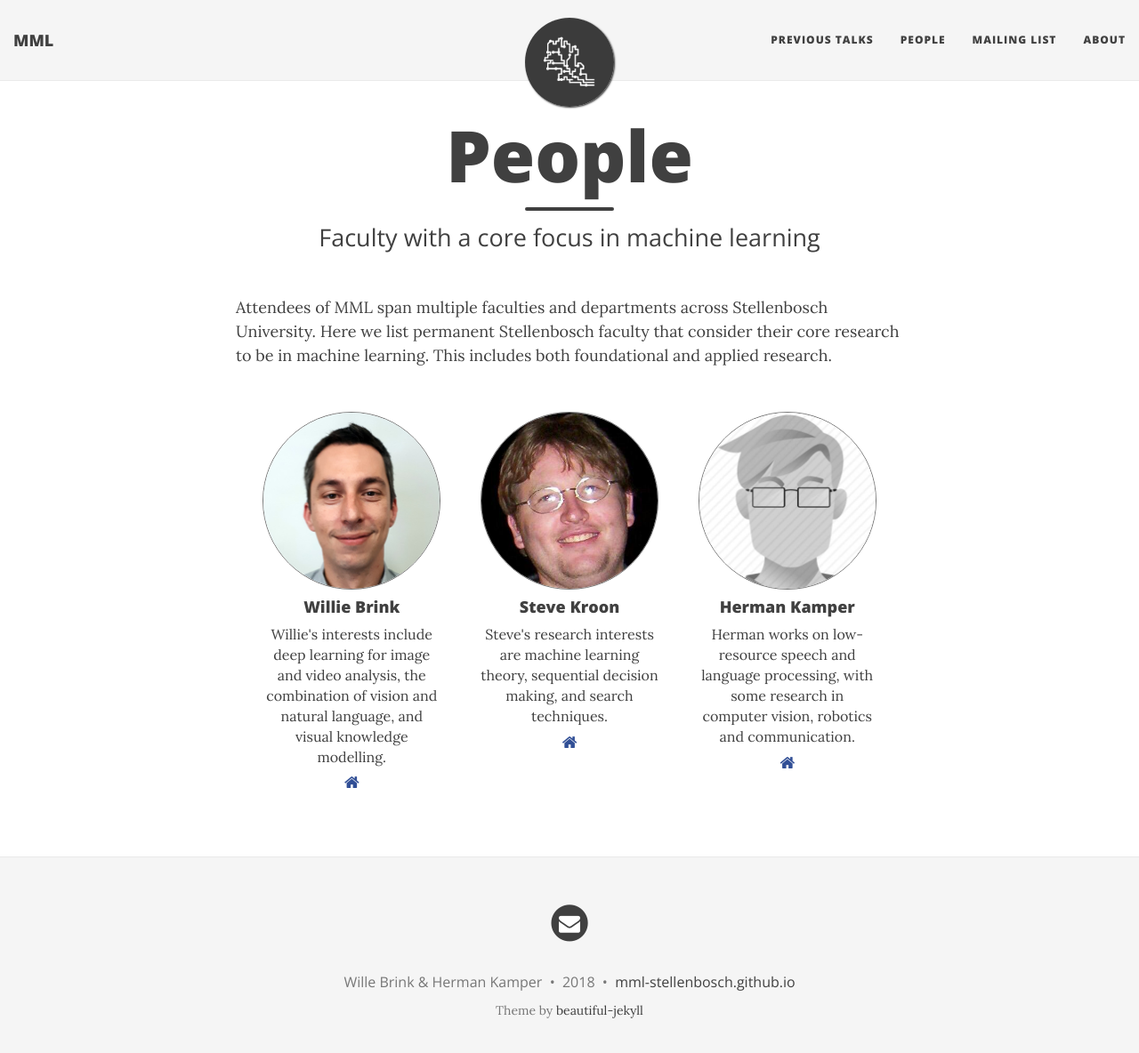
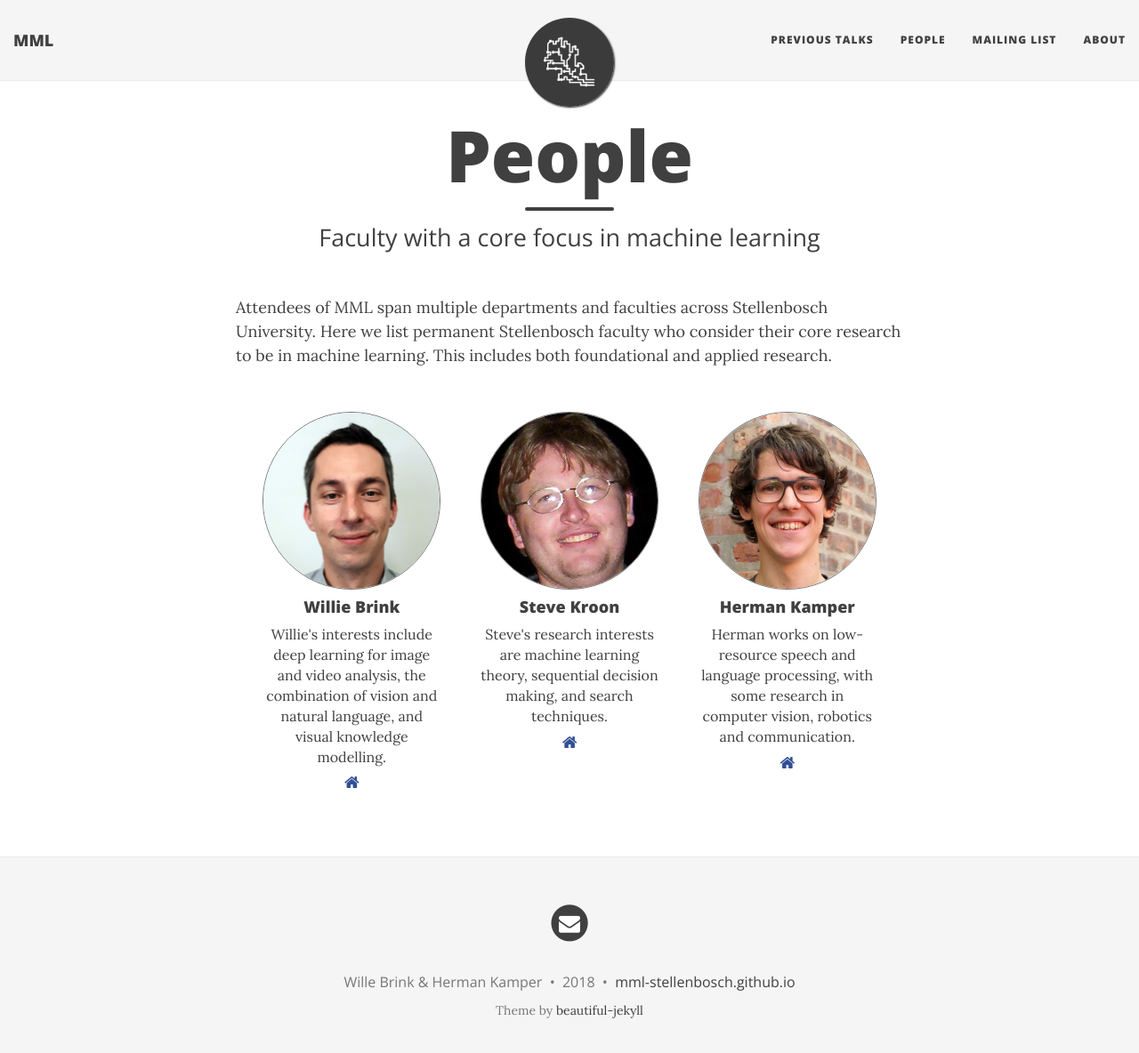
Before and after one commit to mml-stellenbosch/mml-stellenbosch.github.io, a Jekyll site: the page built from people.md, in a window 1280 px wide and 1197 px high. Shown: the top 1184 px of the window at 89% size. Built offline with Jekyll 4.4.1, drawn with Linux system fonts in a browser that asks for light colours; nearby versions of some CDN libraries.

Commit message:
Update people.md

```diff
--- a/people.md
+++ b/people.md
@@ -14,16 +14,16 @@ faculty:
     website: http://www.cs.sun.ac.za/~kroon/decision.html
     url: http://www.cs.sun.ac.za/~kroon/
   - name: Herman Kamper
-    <!-- img: /photos/herman.jpg -->
-    img: /photos/man-400x400.jpg
+    img: /photos/herman.jpg
+    <!-- img: /photos/man-400x400.jpg -->
     desc: Herman works on low-resource speech and language processing, with some research in computer vision, robotics and communication.
     website: https://www.kamperh.com/
     url: https://www.kamperh.com/
 ---
 
 
-Attendees of MML span multiple faculties and departments across Stellenbosch
-University. Here we list permanent Stellenbosch faculty that consider their
+Attendees of MML span multiple departments and faculties across Stellenbosch
+University. Here we list permanent Stellenbosch faculty who consider their
 core research to be in machine learning. This includes both foundational and
 applied research.
 
```
